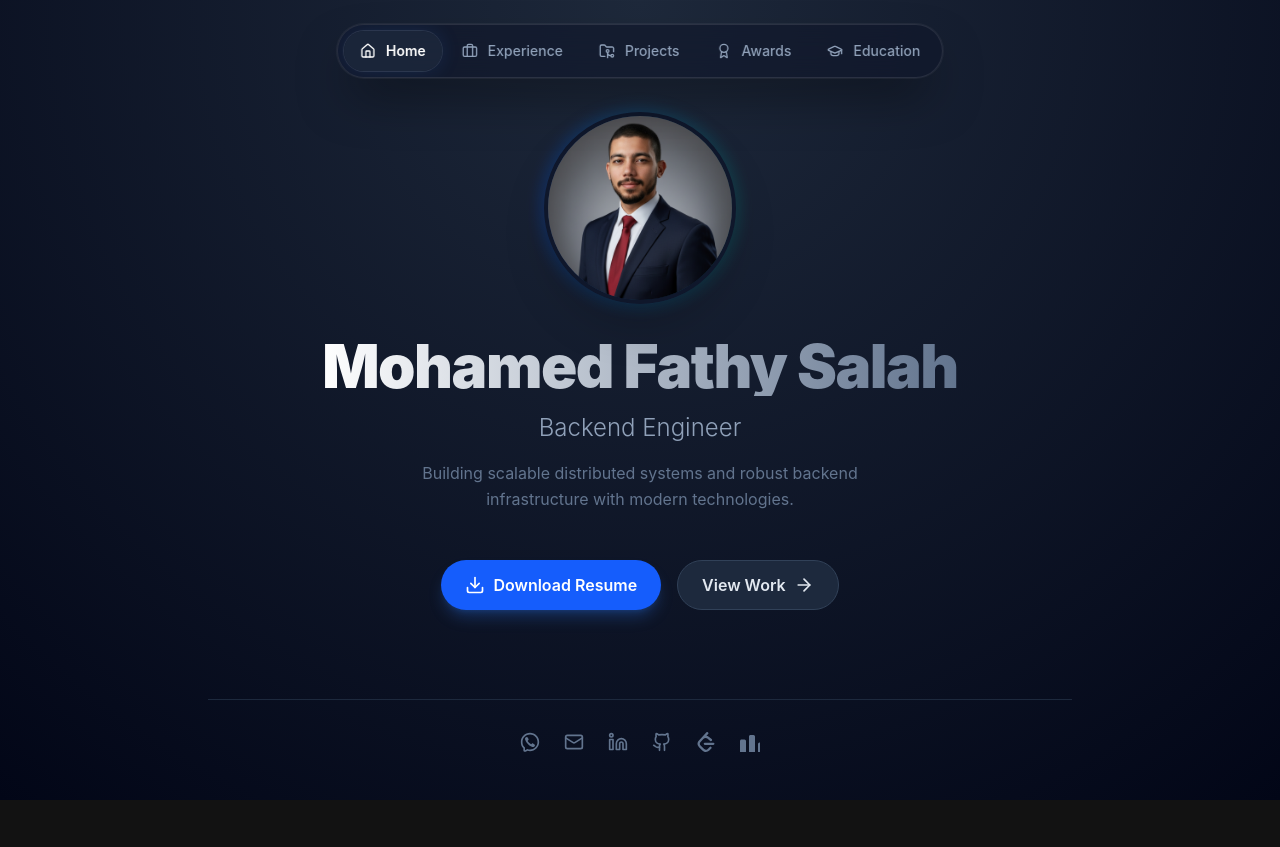
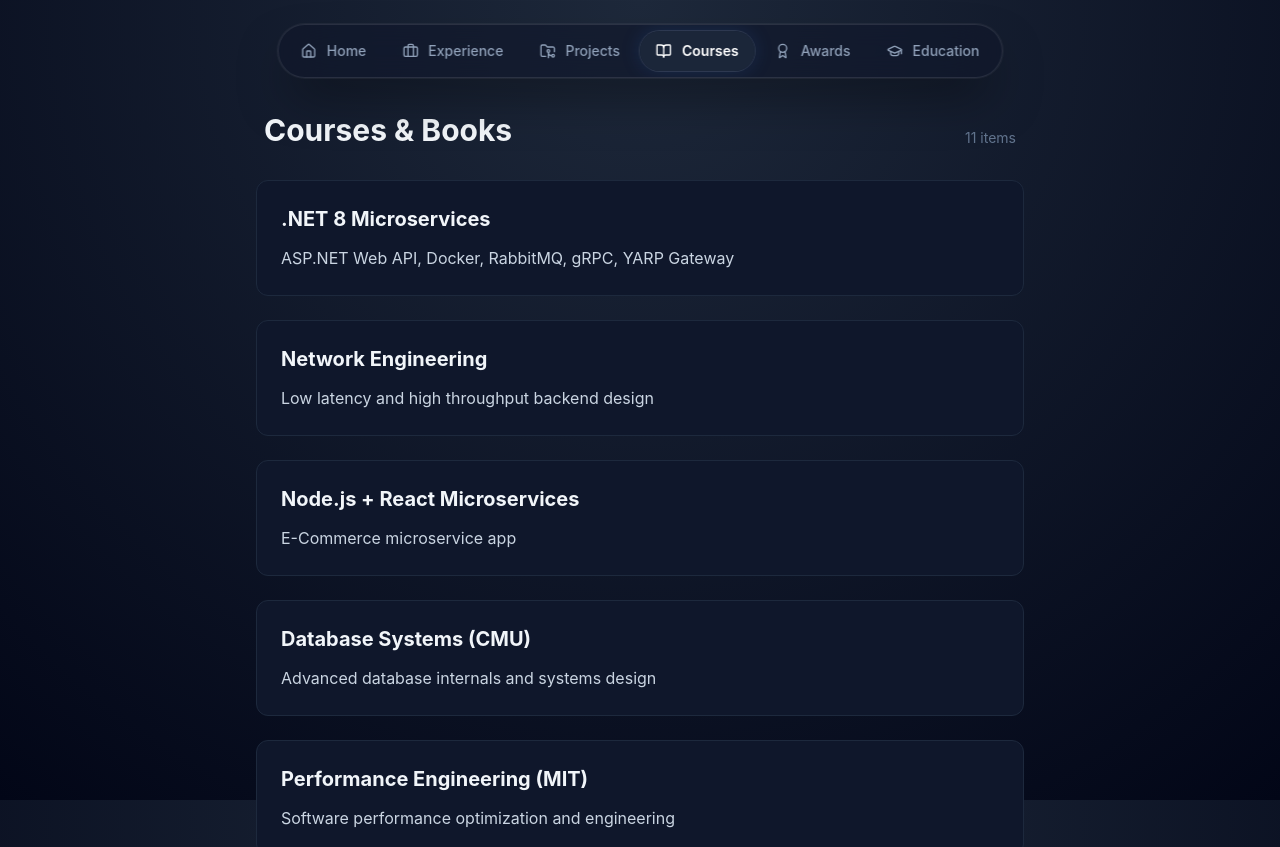
Before and after one commit to Mohamed-Fathy-Salah/portfolio, a React (Vite) app: page /courses in a window 1280 px wide. Before the commit this address led to /. Shown: the top 847 px of the page. Before the commit the page ends 800 px from the top, so only its background shows below. Built offline with nearby package versions, Linux system fonts and the light colour scheme.

Commit message:
cources & books

```diff
--- a/src/App.tsx
+++ b/src/App.tsx
@@ -3,7 +3,7 @@
 import { Home } from './pages/Home';
 import { SectionList } from './pages/SectionList';
 import { DetailView } from './pages/DetailView';
-import { experiences, projects, awards, education } from './data/portfolio';
+import { experiences, projects, awards, education, coursesAndBooks } from './data/portfolio';
 
 function App() {
   return (
@@ -28,6 +28,10 @@
             <SectionList title="Education" items={education} type="education" />
           } />
 
+          <Route path="courses" element={
+            <SectionList title="Courses & Books" items={coursesAndBooks} type="course" />
+          } />
+
           {/* Details Routes - using the same component but generic generic path */}
           <Route path=":type/:id" element={<DetailView />} />
         </Route>
--- a/src/components/ui/Card.tsx
+++ b/src/components/ui/Card.tsx
@@ -4,7 +4,7 @@
 interface CardProps {
     title: string;
     subtitle?: string;
-    description: string;
+    description?: string;
     tags?: string[];
     icon?: string;
     link?: string;
@@ -17,7 +17,7 @@
     return (
         <div
             onClick={onClick}
-            className={`bg-slate-900 border border-slate-800 rounded-xl p-6 hover:border-blue-500/50 hover:bg-slate-800/50 transition-all duration-300 cursor-pointer group ${className}`}
+            className={`bg-slate-900 border border-slate-800 rounded-xl p-6 transition-all duration-300 ${onClick ? 'hover:border-blue-500/50 hover:bg-slate-800/50 cursor-pointer group' : 'cursor-default'} ${className}`}
         >
             <div className="flex justify-between items-start mb-2">
                 <div className="flex items-center gap-4 flex-1">
@@ -37,7 +37,7 @@
                         )
                     )}
                     <div className="flex-1 min-w-0">
-                        <h3 className="text-xl font-bold text-slate-100 group-hover:text-blue-400 transition-colors truncate">{title}</h3>
+                        <h3 className={`text-xl font-bold text-slate-100 transition-colors truncate ${onClick ? 'group-hover:text-blue-400' : ''}`}>{title}</h3>
                         {subtitle && <p className="text-sm text-slate-400 mt-1">{subtitle}</p>}
                     </div>
                 </div>
@@ -47,7 +47,9 @@
                             {rightContent}
                         </div>
                     )}
-                    <ChevronRight className="w-5 h-5 text-slate-600 group-hover:text-blue-400 transform group-hover:translate-x-1 transition-all shrink-0" />
+                    {onClick && (
+                        <ChevronRight className="w-5 h-5 text-slate-600 group-hover:text-blue-400 transform group-hover:translate-x-1 transition-all shrink-0" />
+                    )}
                 </div>
             </div>
 
--- a/src/components/ui/Tabs.tsx
+++ b/src/components/ui/Tabs.tsx
@@ -1,6 +1,6 @@
 import React from 'react';
 import { Link, useLocation } from 'react-router-dom';
-import { Home, Briefcase, FolderGit2, Award, GraduationCap } from 'lucide-react';
+import { Home, Briefcase, FolderGit2, Award, GraduationCap, BookOpen } from 'lucide-react';
 
 export const Tabs: React.FC = () => {
     const location = useLocation();
@@ -9,6 +9,7 @@
         { label: 'Home', path: '/', icon: <Home className="w-4 h-4" /> },
         { label: 'Experience', path: '/experience', icon: <Briefcase className="w-4 h-4" /> },
         { label: 'Projects', path: '/projects', icon: <FolderGit2 className="w-4 h-4" /> },
+        { label: 'Courses', path: '/courses', icon: <BookOpen className="w-4 h-4" /> },
         { label: 'Awards', path: '/awards', icon: <Award className="w-4 h-4" /> },
         { label: 'Education', path: '/education', icon: <GraduationCap className="w-4 h-4" /> },
     ];
--- a/src/data/portfolio.ts
+++ b/src/data/portfolio.ts
@@ -48,6 +48,13 @@
     details?: DetailItem[];
 };
 
+export type CourseOrBook = {
+    id: string;
+    title: string;
+    description?: string;
+    link?: string;
+};
+
 export const education: Education[] = [
     {
         id: 'benha',
@@ -75,7 +82,7 @@
         period: 'Feb 2026 - Present',
         description: '',
         details: [],
-        skills: ['Ruby', 'Go', 'MySql', 'Redis', 'ClickHouse', 'Elastic Search', 'Kubernetes', 'AWS', 'Jenkins']
+        skills: ['Ruby', 'Go', 'MySql', 'Redis', 'ClickHouse', 'Elastic Search', 'Kubernetes', 'Docker', 'AWS', 'Jenkins']
     },
     {
         id: 'efg',
@@ -298,3 +305,63 @@
         issuer: 'ICPC'
     }
 ];
+
+export const coursesAndBooks: CourseOrBook[] = [
+    {
+        id: 'dotnet-microservices',
+        title: '.NET 8 Microservices',
+        description: 'ASP.NET Web API, Docker, RabbitMQ, gRPC, YARP Gateway',
+    },
+    {
+        id: 'network-engineering',
+        title: 'Network Engineering',
+        description: 'Low latency and high throughput backend design',
+    },
+    {
+        id: 'node-react-microservices',
+        title: 'Node.js + React Microservices',
+        description: 'E-Commerce microservice app',
+    },
+    {
+        id: 'database-systems-cmu',
+        title: 'Database Systems (CMU)',
+        description: 'Advanced database internals and systems design',
+    },
+    {
+        id: 'performance-engineering-mit',
+        title: 'Performance Engineering (MIT)',
+        description: 'Software performance optimization and engineering',
+    },
+    {
+        id: 'clean-code',
+        title: 'Clean Code',
+        description: 'A Handbook of Agile Software Craftsmanship',
+    },
+    {
+        id: 'code-refactoring',
+        title: 'Code Refactoring',
+        description: 'Improving the Design of Existing Code',
+    },
+    {
+        id: 'design-patterns',
+        title: 'Design Patterns',
+        description: 'Elements of Reusable Object-Oriented Software',
+    },
+    {
+        id: 'ds-algo-made-easy',
+        title: 'DS & Algo Made Easy',
+        description: 'Data Structures and Algorithmic Puzzles',
+    },
+    {
+        id: 'awesome-low-level-design',
+        title: 'Awesome Low Level Design',
+        link: 'https://github.com/ashishps1/awesome-low-level-design',
+        description: 'Curated list of low level design resources',
+    },
+    {
+        id: 'awesome-system-design',
+        title: 'Awesome System Design',
+        link: 'https://github.com/ashishps1/awesome-system-design-resources',
+        description: 'Curated list of system design resources',
+    }
+];
--- a/src/pages/DetailView.tsx
+++ b/src/pages/DetailView.tsx
@@ -1,8 +1,8 @@
 import React, { useMemo, useState } from 'react';
 import { useParams, useNavigate, Link } from 'react-router-dom';
-import { experiences, projects, awards, education } from '../data/portfolio';
+import { experiences, projects, awards, education, coursesAndBooks } from '../data/portfolio';
 import type { Experience, Education, DetailItem, DetailLine } from '../data/portfolio';
-import { ArrowLeft, ExternalLink, Calendar, Building, Award, GraduationCap, ChevronRight } from 'lucide-react';
+import { ArrowLeft, ExternalLink, Calendar, Building, Award, GraduationCap, ChevronRight, BookOpen } from 'lucide-react';
 import { Modal } from '../components/ui/Modal';
 import { formatDuration, getExperienceDuration } from '../utils/experienceUtils';
 
@@ -16,8 +16,8 @@
     const [modalContent, setModalContent] = useState<DetailLine[]>([]);
 
     const item = useMemo(() => {
-        const allItems = [...experiences, ...projects, ...awards, ...education];
-        return allItems.find(i => i.id === id);
+        const allItems = [...experiences, ...projects, ...awards, ...education, ...coursesAndBooks];
+        return (allItems as any[]).find(i => i.id === id);
     }, [id]);
 
     const handleDetailClick = (detail: DetailItem) => {
@@ -45,6 +45,7 @@
     const isExp = experiences.find(e => e.id === id);
     const isAward = awards.find(a => a.id === id);
     const isEdu = education.find(e => e.id === id);
+    const isCourse = coursesAndBooks.find(c => c.id === id);
 
     // Helpers for type safety
     const getTitle = () => (item as any).title || (item as any).role || (item as any).degree;
@@ -101,7 +102,8 @@
                                         <div className="flex items-center gap-2">
                                             {isAward ? <Award className="w-4 h-4" /> :
                                                 isEdu ? <GraduationCap className="w-4 h-4" /> :
-                                                    <Building className="w-4 h-4" />}
+                                                    isCourse ? <BookOpen className="w-4 h-4" /> :
+                                                        <Building className="w-4 h-4" />}
                                             <span>{getSubtitle()}</span>
                                         </div>
                                     )}
--- a/src/pages/SectionList.tsx
+++ b/src/pages/SectionList.tsx
@@ -8,7 +8,7 @@
     role?: string;
     company?: string;
     title?: string;
-    description: string;
+    description?: string;
     skills?: string[];
     techStack?: string[];
     icon?: string;
@@ -20,7 +20,7 @@
 interface SectionListProps {
     title: string;
     items: Item[];
-    type: 'experience' | 'project' | 'award' | 'education';
+    type: 'experience' | 'project' | 'award' | 'education' | 'course';
 }
 
 export const SectionList: React.FC<SectionListProps> = ({ title, items, type }) => {
@@ -59,6 +59,16 @@
                         );
                     }
 
+                    const handleClick = () => {
+                        if (type === 'course') {
+                            if (item.link) {
+                                window.open(item.link, '_blank', 'noopener,noreferrer');
+                            }
+                        } else {
+                            navigate(`/${type}s/${item.id}`);
+                        }
+                    };
+
                     return (
                         <div key={item.id} style={{ animationDelay: `${index * 100}ms` }} className="animate-in fade-in slide-in-from-bottom-4 fill-mode-backwards">
                             <Card
@@ -69,7 +79,7 @@
                                 icon={item.icon}
                                 link={item.link}
                                 rightContent={rightContent}
-                                onClick={() => navigate(`/${type}s/${item.id}`)}
+                                onClick={type === 'course' && !item.link ? undefined : handleClick}
                                 className="hover:shadow-xl hover:shadow-blue-900/10"
                             />
                         </div>
```
Also changed, not shown: 2 other files (tests, documents, lock files or other folders).
